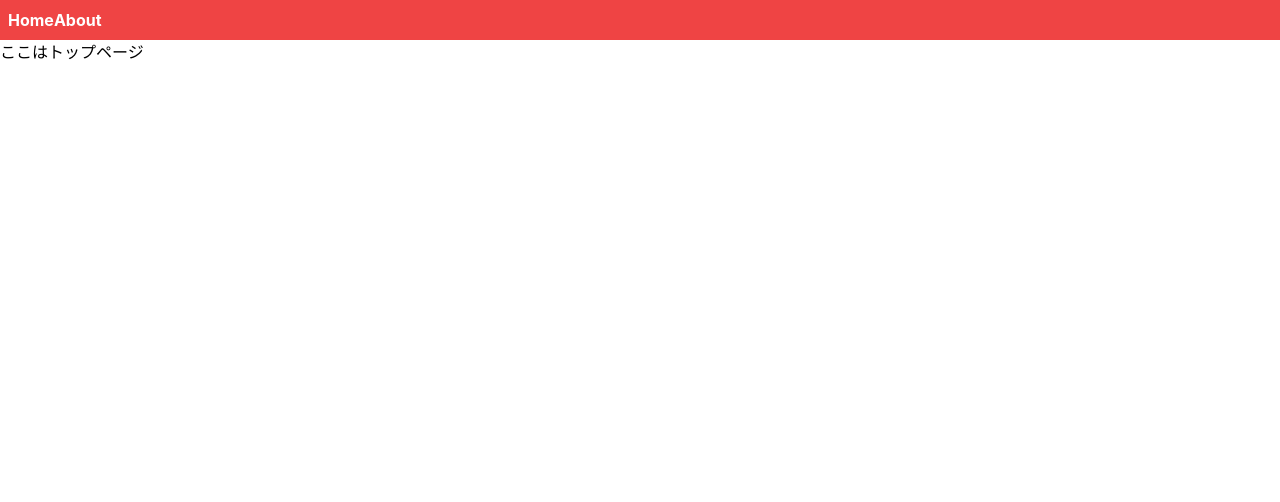
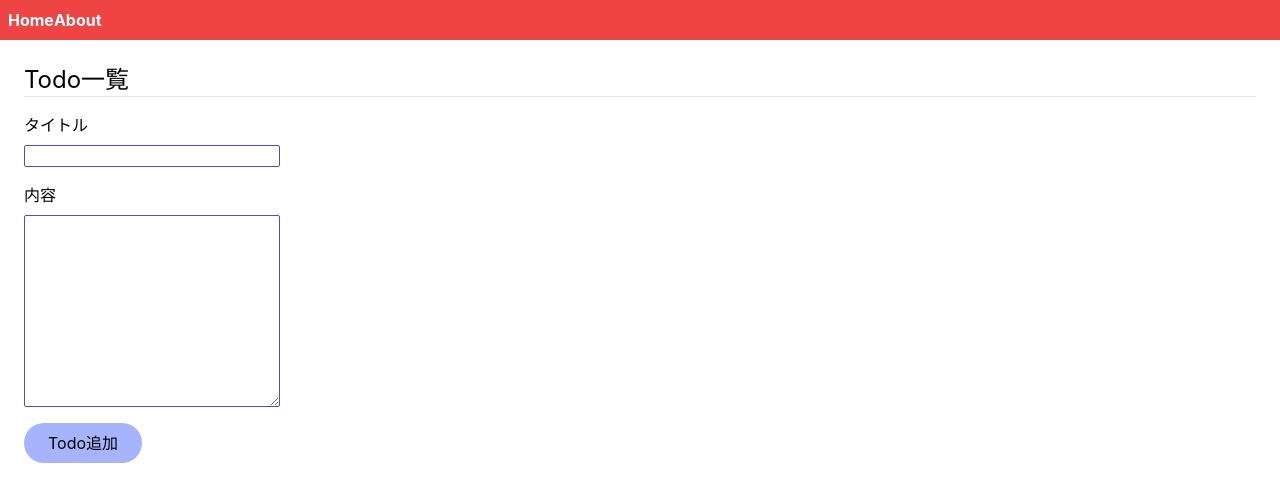
Before and after one commit to kira-0521/learning, a Next.js app in the folder sample_next_tailwind/: page / in a window 1280 px wide. Shown: the top 502 px of the page. Built offline with nearby package versions, Linux system fonts and the light colour scheme.

Commit message:
add: 入力エリアとボタンまで

```diff
--- a/sample_next_tailwind/pages/index.tsx
+++ b/sample_next_tailwind/pages/index.tsx
@@ -1,14 +1,51 @@
 import type { NextPage } from 'next'
 import Head from 'next/head'
+import { useState, ChangeEvent } from 'react'
 
 const Home: NextPage = () => {
+  const [todoName, setTodoName] = useState('')
+  const [todoContent, setTodoContent] = useState('')
+  const onChangeTodoName = (e: ChangeEvent<HTMLInputElement>) =>
+    setTodoName(e.target.value)
+  const onChangeTodoContent = (e: ChangeEvent<HTMLTextAreaElement>) =>
+    setTodoContent(e.target.value)
+
   return (
     <div>
       <Head>
         <title>Index Page</title>
       </Head>
-      <main>
-        <h1>ここはトップページ</h1>
+      <main className='p-6 '>
+        <h1 className='text-2xl text-current'>Todo一覧</h1>
+        <hr />
+        <div className='mt-4'>
+          <div>
+            <label htmlFor='todoName'>タイトル</label>
+            <input
+              type='text'
+              name='todoName'
+              id='todoName'
+              value={todoName}
+              onChange={onChangeTodoName}
+              className='block w-64 mt-2 rounded-sm border border-indigo-600 text-sm text-slate-500 focus:bg-indigo-100'
+            />
+          </div>
+          <div className='mt-4'>
+            <label htmlFor='todoContent'>内容</label>
+            <textarea
+              name='todoContent'
+              id='todoContent'
+              value={todoContent}
+              onChange={onChangeTodoContent}
+              className='block w-64 h-48 mt-2 rounded-sm border border-indigo-600 text-sm text-slate-500 focus:bg-indigo-100'></textarea>
+            {todoContent}
+          </div>
+          <div className='mt-4'>
+            <button className='rounded-full bg-indigo-300 py-2 px-6 hover:cursor-pointer hover:bg-indigo-200'>
+              Todo追加
+            </button>
+          </div>
+        </div>
       </main>
     </div>
   )
```
